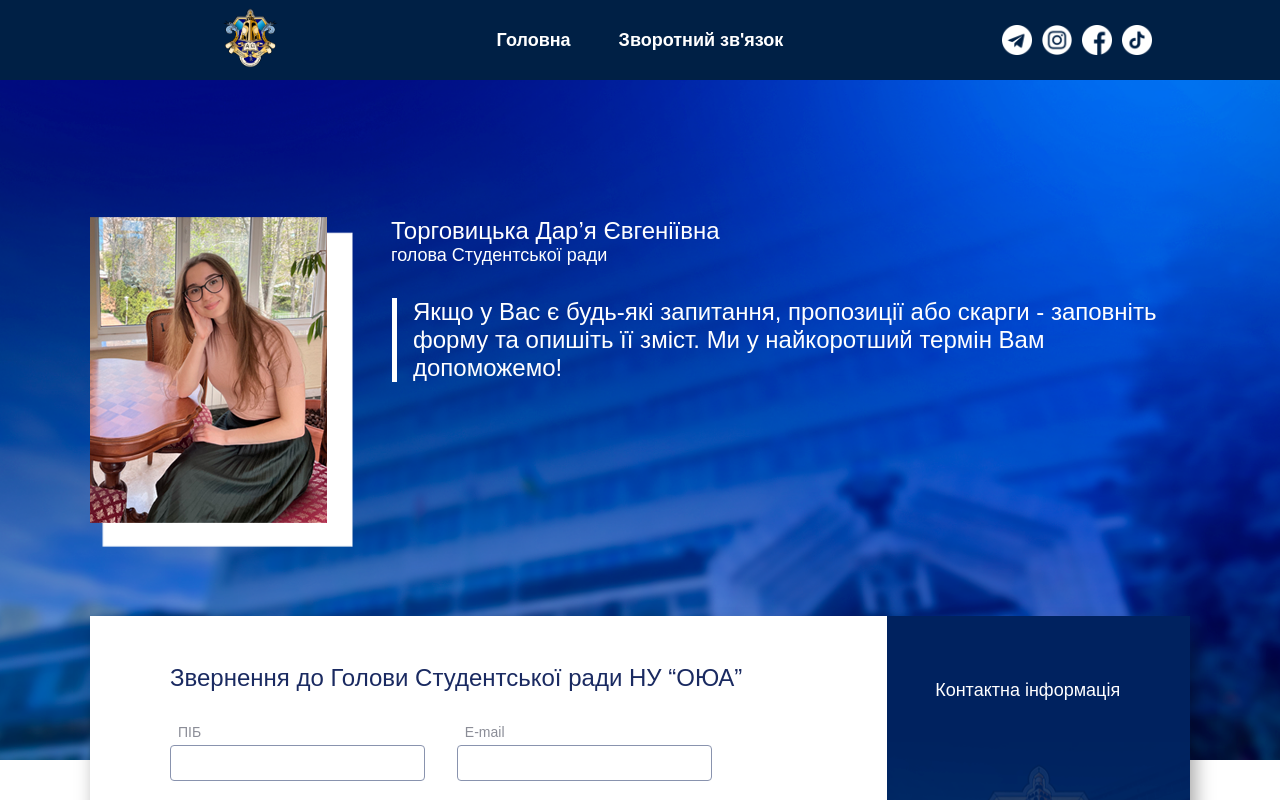
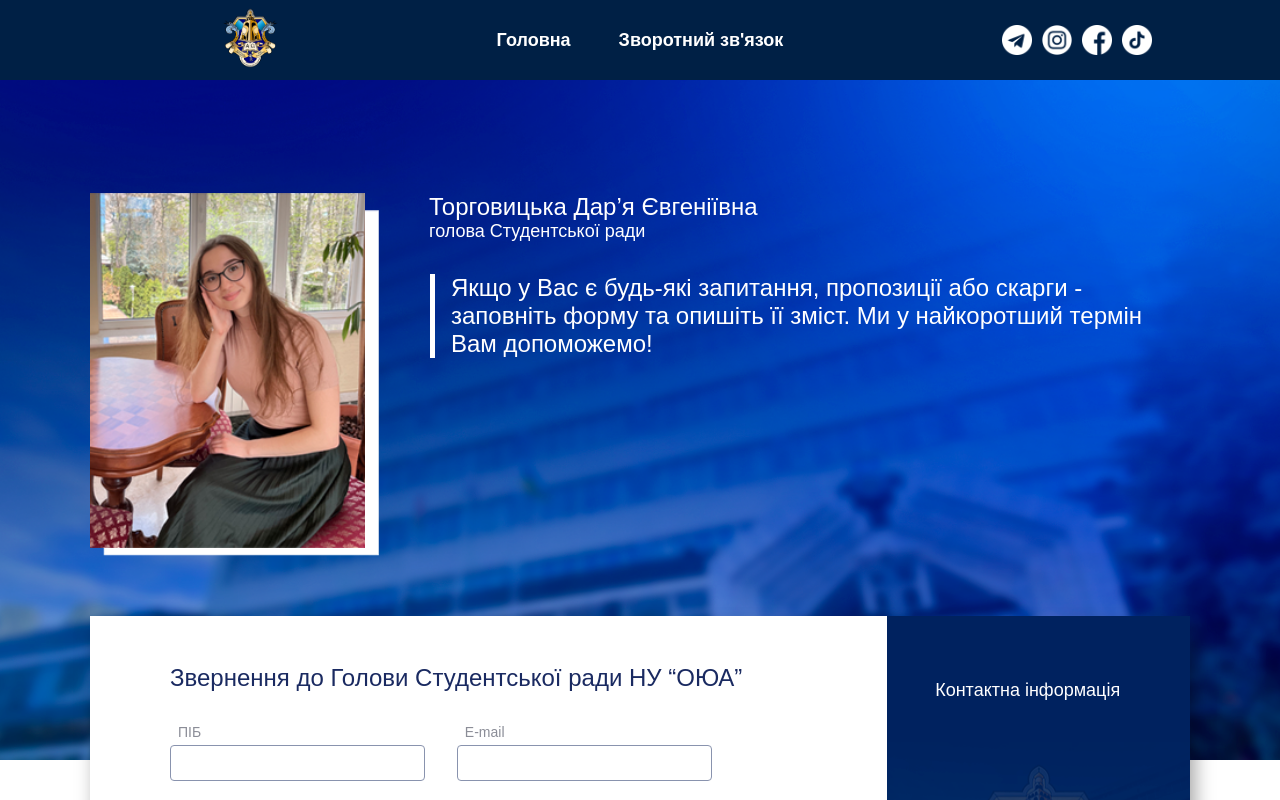
Before and after one commit to IgorKozlovsky/Studrada, a React (Create React App) app: page /feedback in a window 1280 px wide. Shown: the top 800 px of the page. Built offline with nearby package versions, Linux system fonts and the light colour scheme.

Commit message:
solved img issue on mozila, refactor

```diff
--- a/src/components/ArticleInfo.tsx
+++ b/src/components/ArticleInfo.tsx
@@ -1,4 +1,3 @@
-import React from 'react'
 import Section from 'src/components/Section'
 import Flex from 'src/ui/Flex'
 import Text from 'src/ui/Text'
--- a/src/modules/Articles/components/Article.tsx
+++ b/src/modules/Articles/components/Article.tsx
@@ -2,32 +2,18 @@ import { IArticle } from 'src/modules/Articles/types'
 import Flex from 'src/ui/Flex'
 import StyledImage from 'src/ui/Image'
 import Text from 'src/ui/Text'
-import { breakpoints } from 'src/theme/primaryTheme/breakpoints'
-
+import StyledArticle from './StyledArticle'
 interface ArticleProps {
   article: IArticle
 }
 
 const Article = ({ article }: ArticleProps) => {
   return (
-    <Flex
-      sx={{
-        flexDirection: 'column',
-        alignItems: 'left',
-        gap: '10px',
-        width: '30%',
-        [`@media (max-width: ${breakpoints.md})`]: {
-          width: '40%'
-        },
-        [`@media (max-width: ${breakpoints.sm})`]: {
-          width: '85%'
-        }
-      }}
-    >
+    <StyledArticle>
       <StyledImage src={article.img} sx={{}} />
       <Text variant={'cardTitle'}>{article.title}</Text>
       <Text variant={'subText'}>{article.date}</Text>
-    </Flex>
+    </StyledArticle>
   )
 }
 
--- /dev/null
+++ b/src/modules/Articles/components/StyledArticle.tsx
@@ -0,0 +1,18 @@
+import styled from 'styled-components'
+import Flex from 'src/ui/Flex'
+import { breakpoints } from 'src/theme/primaryTheme/breakpoints'
+
+const StyledArticle = styled(Flex)`
+  flex-direction: column;
+  align-items: left;
+  gap: 10px;
+  width: 30%;
+  @media (max-width: ${breakpoints.md}) {
+    width: 40%;
+  }
+  @media (max-width: ${breakpoints.sm}) {
+    width: 85%;
+  }
+`
+
+export default StyledArticle
--- a/src/modules/Form/components/InputField.tsx
+++ b/src/modules/Form/components/InputField.tsx
@@ -29,7 +29,7 @@ const InputWithLabel: React.FC<Props> = ({ text, ...props }) => {
         flexDirection: 'column',
         width: '40%',
         [`@media (max-width: ${breakpoints.sm})`]: {
-          width: 'auto'
+          width: '100%'
         }
       }}
     >
--- a/src/pages/Feedback/BannerSummary.tsx
+++ b/src/pages/Feedback/BannerSummary.tsx
@@ -25,18 +25,19 @@ const BannerSummary = () => {
       <StyledImage
         src={require('src/static/f1.png')}
         sx={{
-          maxWidth: '250px',
-          width: '25%',
+          // maxWidth: '250px',
+          maxWidth: '25%',
           zIndex: '2',
           [`@media (max-width: ${breakpoints.sm})`]: {
-            width: '35%'
+            // width: '35%',
+            maxWidth: '35%'
           }
         }}
       />
       <StyledImage
         src={require('src/static/white-space.png')}
         sx={{
-          maxWidth: '250px',
+          // maxWidth: '250px',
           width: '25%',
           position: 'absolute',
           translate: '5% 5%',
```
